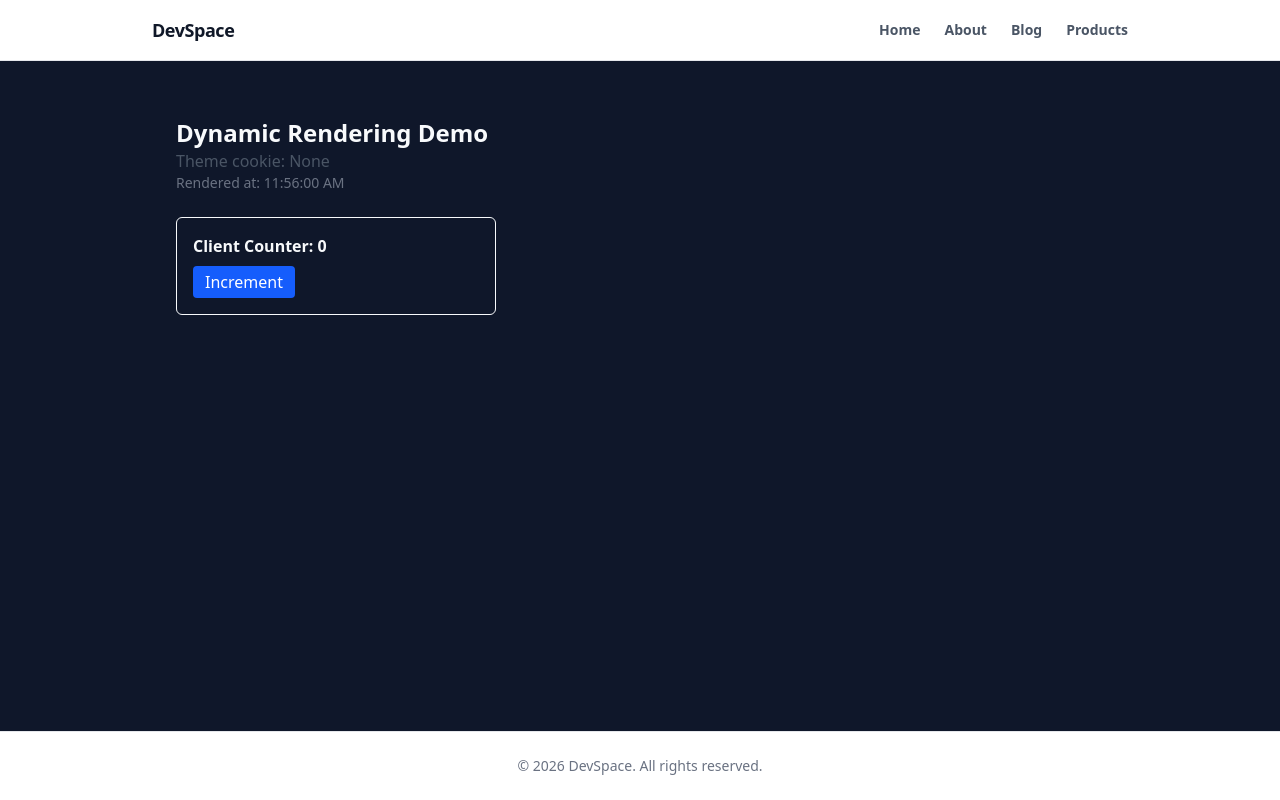
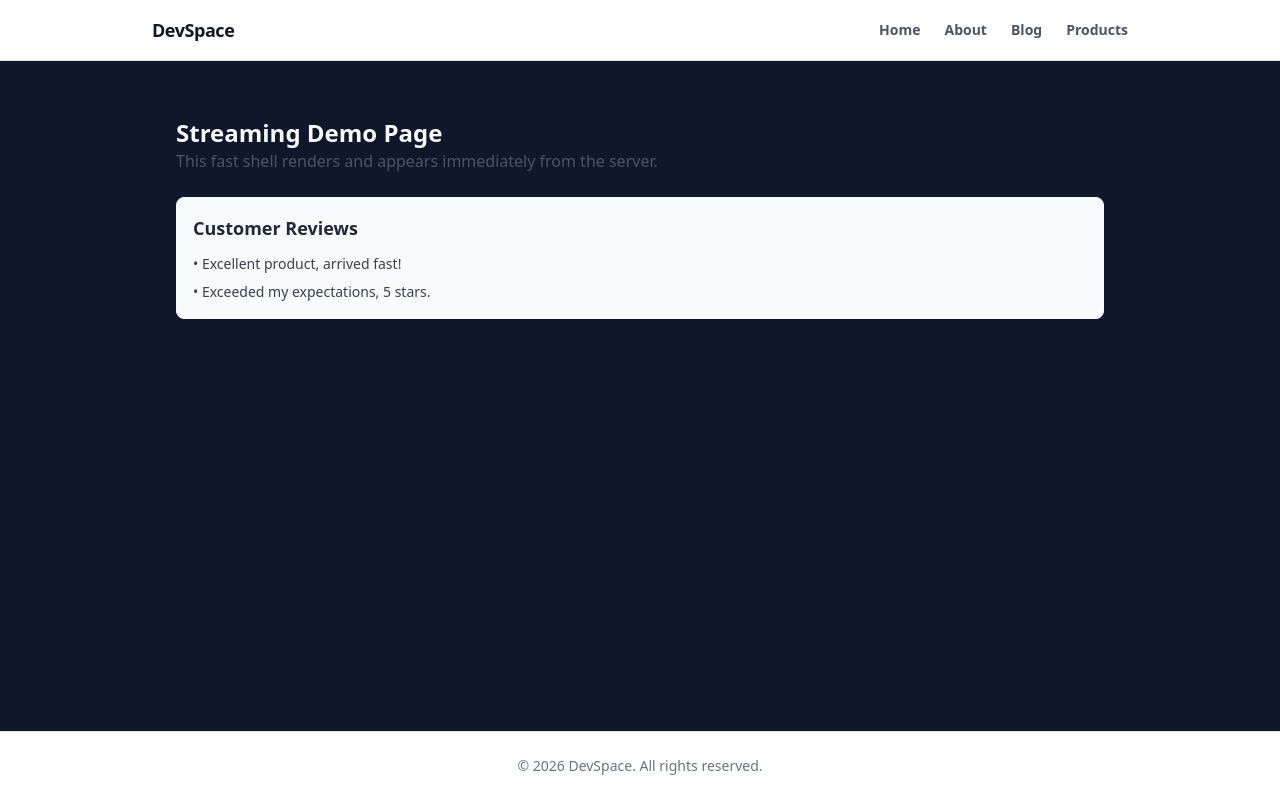
Before and after one commit to Nisarg-jain/next.js--mastery, a Next.js app: page /rendering-demo in a window 1280 px wide. Built offline with nearby package versions, Linux system fonts and the light colour scheme; no server answers.

Commit message:
"feat: implement streaming rendering with React Suspense" git push

```diff
--- a/src/app/rendering-demo/page.tsx
+++ b/src/app/rendering-demo/page.tsx
@@ -1,22 +1,26 @@
-import { cookies } from "next/headers";
-import Counter from "./counter";
+import { Suspense } from "react";
+import Reviews from "./reviews";
 
-export default async function RenderingDemoPage() {
-  const cookieStore = await cookies();
-  const theme = cookieStore.get("theme");
-  console.log("Rendering Demo: Dynamic Server Component evaluated!");
-
+export default function RenderingDemoPage() {
   return (
-    <div className="space-y-6 p-6">
+    <div className="p-6 space-y-6">
       <div>
-        <h1 className="text-2xl font-bold">Dynamic Rendering Demo</h1>
-        <p className="text-gray-600">Theme cookie: {theme?.value ?? "None"}</p>
-        <p className="text-sm text-gray-500">
-          Rendered at: {new Date().toLocaleTimeString()}
+        <h1 className="text-2xl font-bold">Streaming Demo Page</h1>
+        <p className="text-gray-600">
+          This fast shell renders and appears immediately from the server.
         </p>
       </div>
 
-      <Counter />
+      {/* Streaming boundary */}
+      <Suspense
+        fallback={
+          <div className="p-4 border border-dashed border-gray-400 rounded-lg animate-pulse text-gray-500">
+            Loading reviews (streaming in)...
+          </div>
+        }
+      >
+        <Reviews />
+      </Suspense>
     </div>
   );
 }
--- /dev/null
+++ b/src/app/rendering-demo/reviews.tsx
@@ -0,0 +1,25 @@
+async function getReviews() {
+  //  4-second delay to simulate a slow database
+  await new Promise((resolve) => setTimeout(resolve, 4000));
+  return [
+    { id: 1, text: "Excellent product, arrived fast!" },
+    { id: 2, text: "Exceeded my expectations, 5 stars." },
+  ];
+}
+
+export default async function Reviews() {
+  const reviews = await getReviews();
+
+  return (
+    <div className="p-4 border rounded-lg bg-gray-50 space-y-3">
+      <h2 className="text-lg font-semibold text-gray-800">Customer Reviews</h2>
+      <ul className="space-y-2">
+        {reviews.map((review) => (
+          <li key={review.id} className="text-sm text-gray-700">
+            • {review.text}
+          </li>
+        ))}
+      </ul>
+    </div>
+  );
+}
```
